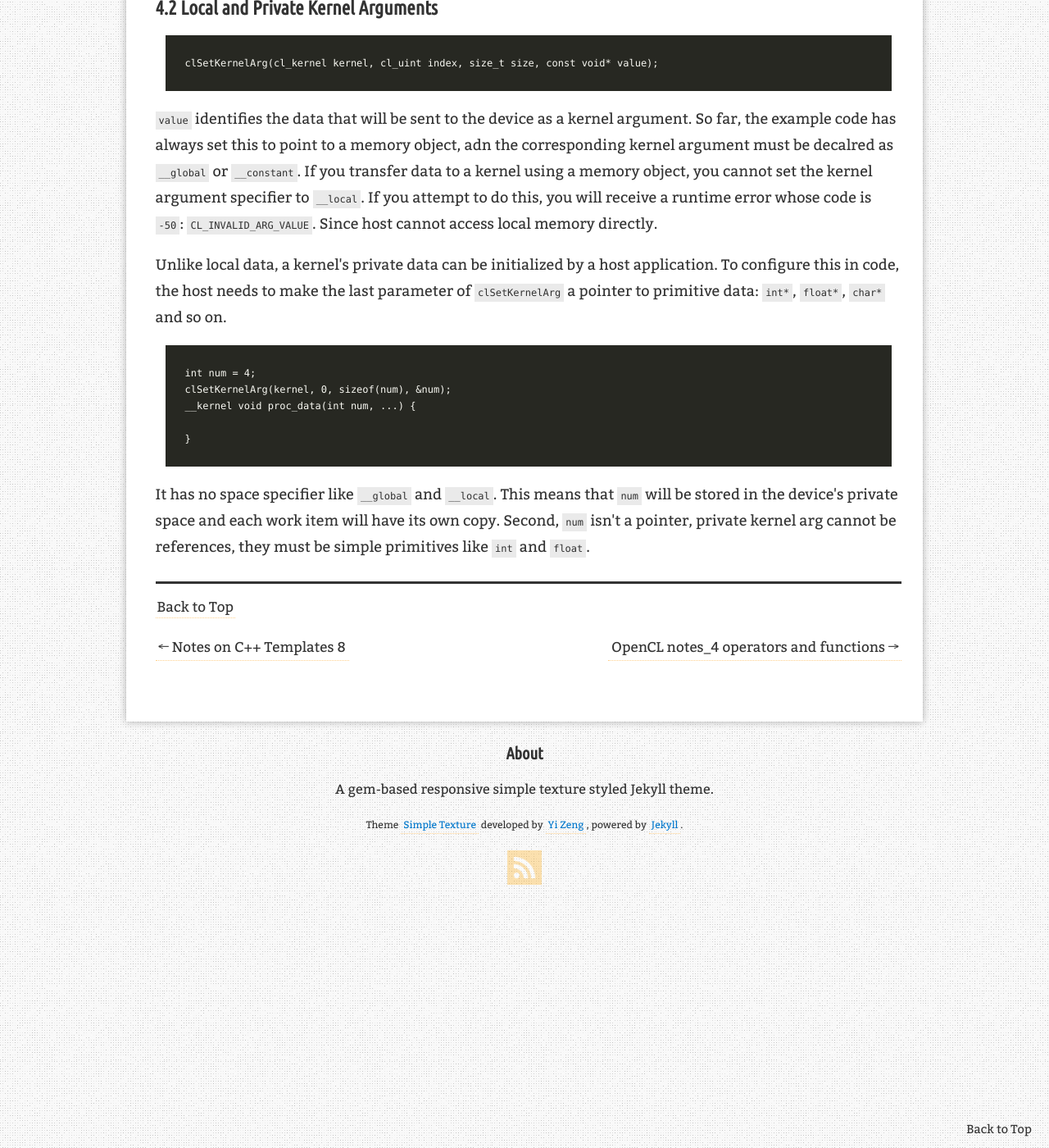
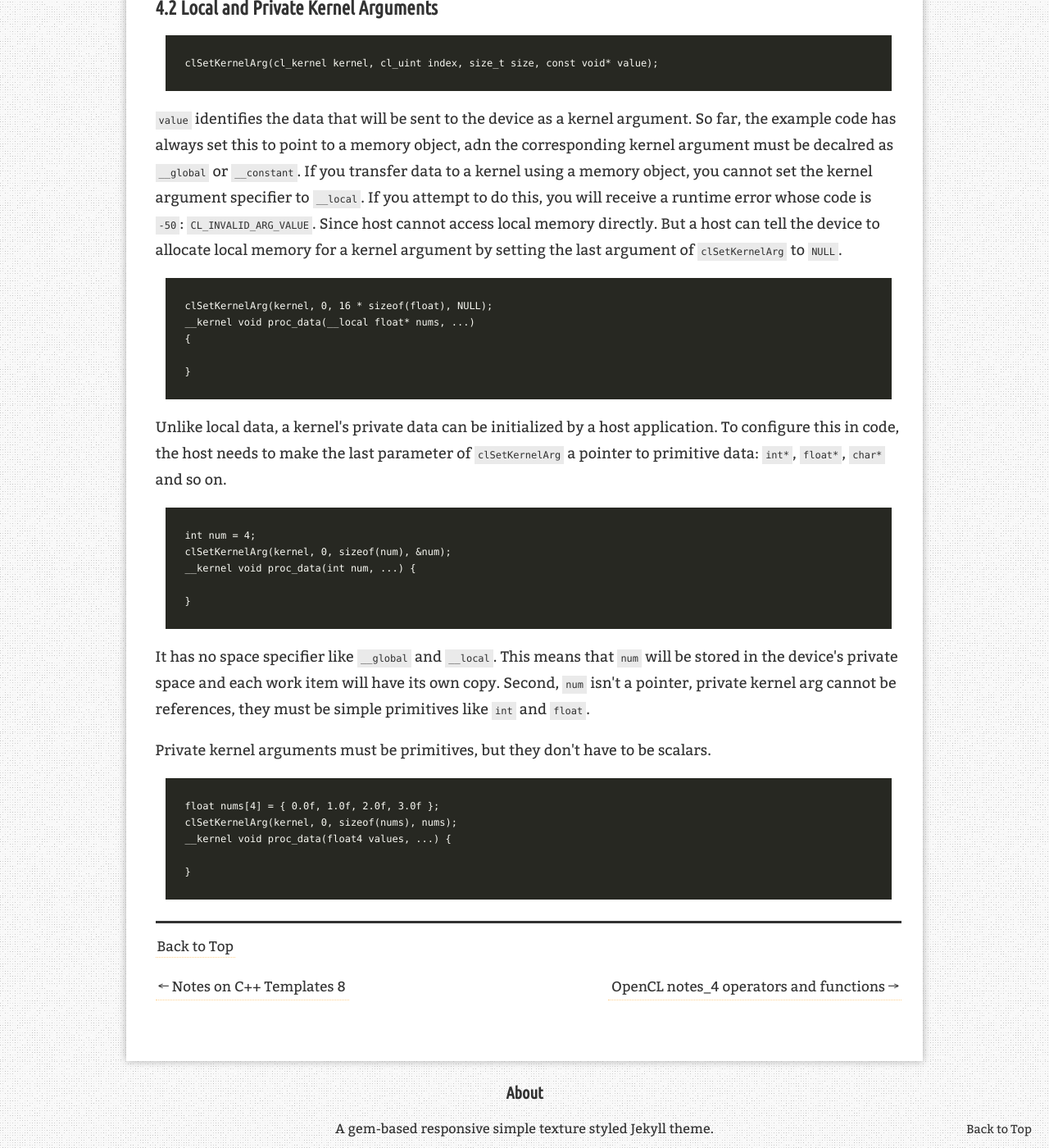
Before and after one commit to Aperjump/Aperjump.github.io, a Jekyll site: the page built from _posts/2018-01-18-OpenCL_3.md, in a window 1280 px wide and 1400 px high, scrolled down 4106 px. Shown: the whole window at 82% size. Built offline with Jekyll 4.4.1, drawn with Linux system fonts in a browser that asks for light colours; nearby versions of some CDN libraries; comment, search, counter and statistics services are not loaded.

Commit message:
finish openCL_3

````diff
--- a/_posts/2018-01-18-OpenCL_3.md
+++ b/_posts/2018-01-18-OpenCL_3.md
@@ -135,6 +135,14 @@ clSetKernelArg(cl_kernel kernel, cl_uint index, size_t size, const void* value);
 ```
 `value` identifies the data that will be sent to the device as a kernel argument. So far, the example code has always set this to point to a memory object, adn the corresponding kernel argument must be decalred as `__global` or `__constant`.
 If you transfer data to a kernel using a memory object, you cannot set the kernel argument specifier to `__local`. If you attempt to do this, you will receive a runtime error whose code is `-50`: `CL_INVALID_ARG_VALUE`. Since host cannot access local memory directly.
+But a host can tell the device to allocate local memory for a kernel argument by setting the last argument of `clSetKernelArg` to `NULL`.
+```
+clSetKernelArg(kernel, 0, 16 * sizeof(float), NULL);
+__kernel void proc_data(__local float* nums, ...)
+{
+
+}
+```
 
 Unlike local data, a kernel's private data can be initialized by a host application. To configure this in code, the host needs to make the last parameter of `clSetKernelArg` a pointer to primitive data: `int*`, `float*`, `char*` and so on.
 ```
@@ -145,3 +153,12 @@ __kernel void proc_data(int num, ...) {
 }
 ```
 It has no space specifier like `__global` and `__local`. This means that `num` will be stored in the device's private space and each work item will have its own copy. Second, `num` isn't a pointer, private kernel arg cannot be references, they must be simple primitives like `int` and `float`.
+
+Private kernel arguments must be primitives, but they don't have to be scalars.
+```
+float nums[4] = { 0.0f, 1.0f, 2.0f, 3.0f };
+clSetKernelArg(kernel, 0, sizeof(nums), nums);
+__kernel void proc_data(float4 values, ...) {
+
+}
+```
````
